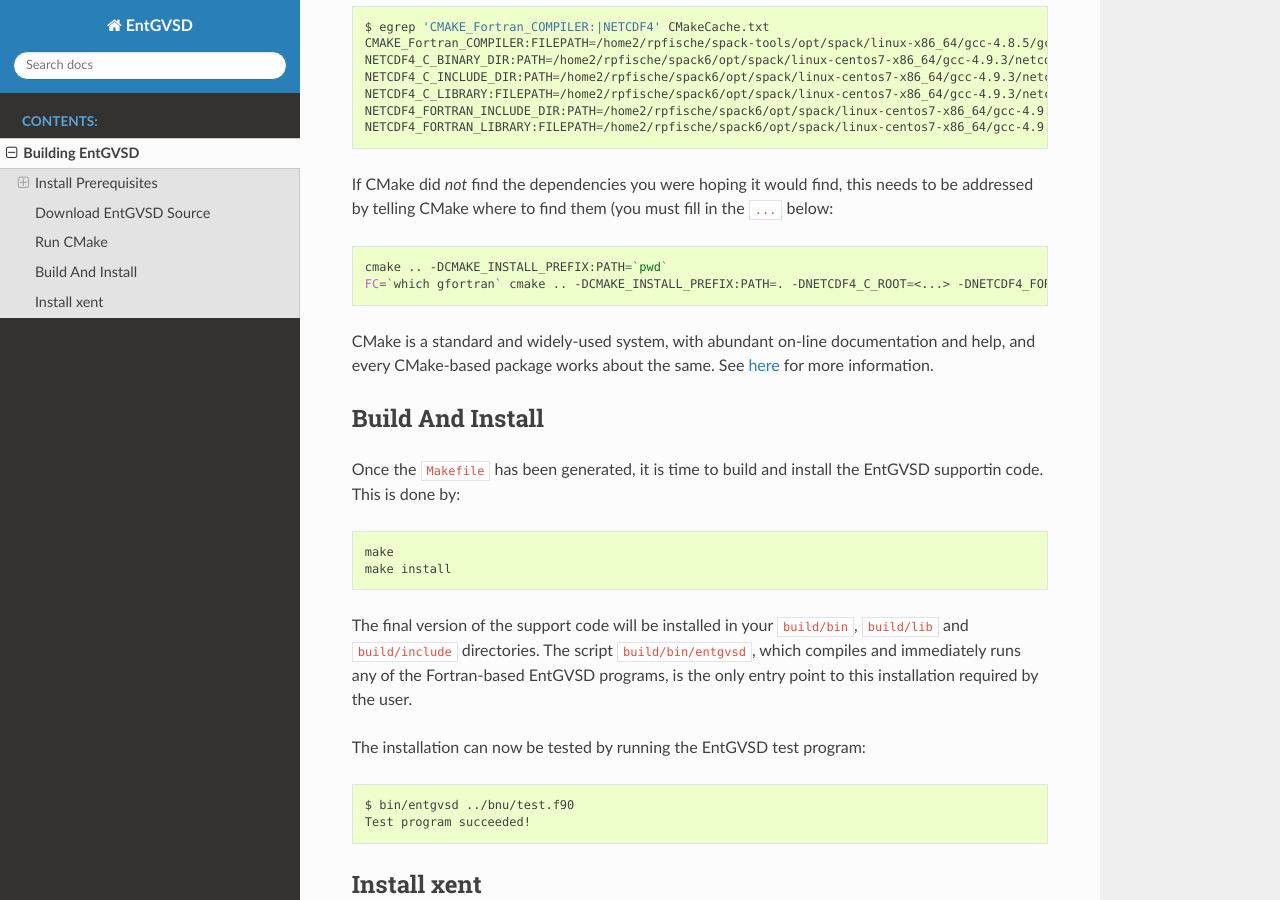
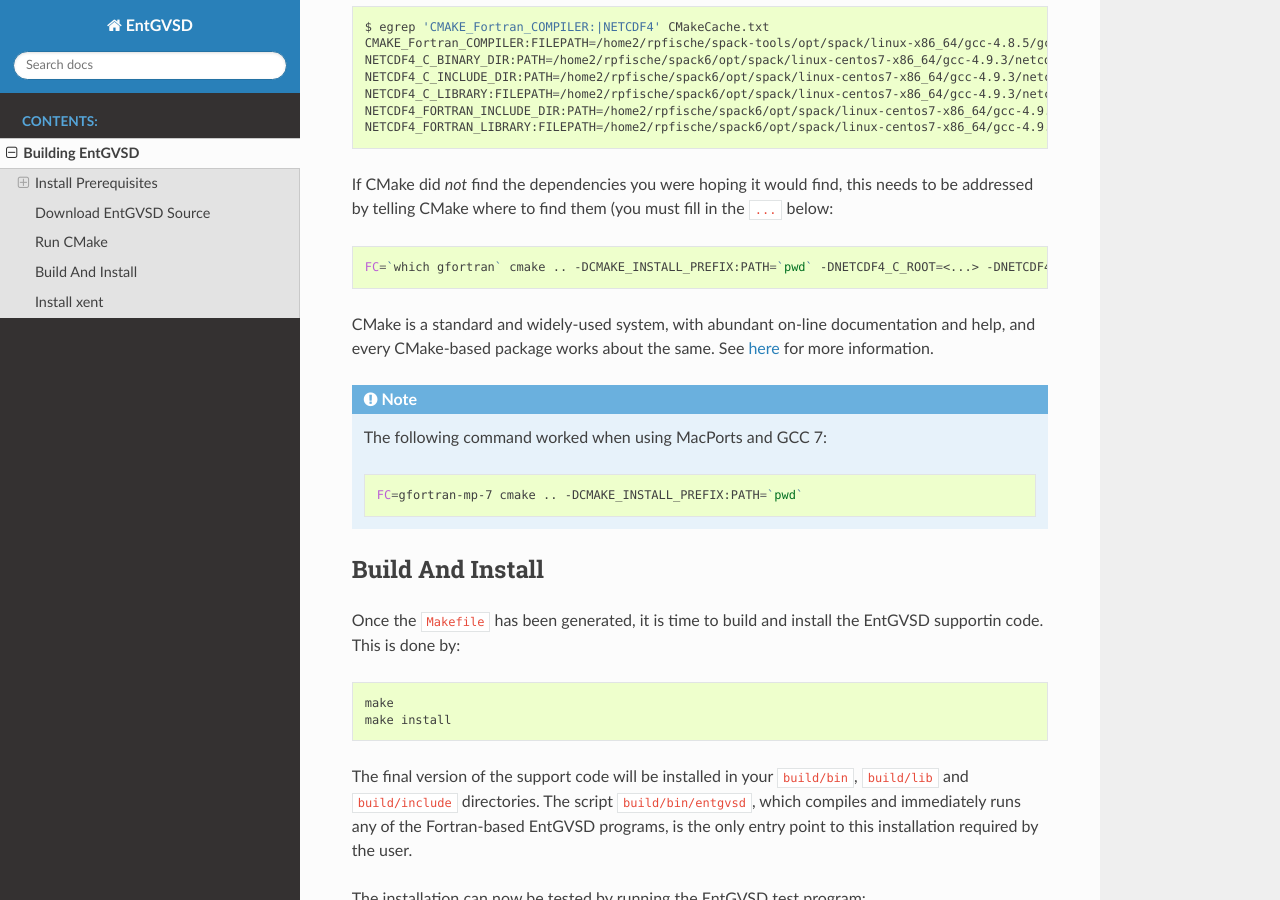
Before and after one commit to ent-tbm/entgvsd1, a Sphinx documentation site: the page built from sphinx/source/building.rst, in a window 1280 px wide and 900 px high, scrolled down 2087 px. Built offline with Sphinx 7.4.7 and the Read the Docs theme 2.0.0, drawn with Linux system fonts in a browser that asks for light colours.

Commit message:
Added and tested install instructions for Mac (using MacPorts)

```diff
--- a/sphinx/source/building.rst
+++ b/sphinx/source/building.rst
@@ -128,12 +128,20 @@
 
 .. code-block:: bash
 
-   cmake .. -DCMAKE_INSTALL_PREFIX:PATH=`pwd`
-   FC=`which gfortran` cmake .. -DCMAKE_INSTALL_PREFIX:PATH=. -DNETCDF4_C_ROOT=<...> -DNETCDF4_FORTRAN_ROOT=<...>
+   FC=`which gfortran` cmake .. -DCMAKE_INSTALL_PREFIX:PATH=`pwd` -DNETCDF4_C_ROOT=<...> -DNETCDF4_FORTRAN_ROOT=<...>
 
 CMake is a standard and widely-used system, with abundant on-line
 documentation and help, and every CMake-based package works about the
 same.  See `here <https://cmake.org>`_ for more information.
+
+.. note::
+
+   The following command worked when using MacPorts and GCC 7:
+
+   .. code-block:: bash
+
+      FC=gfortran-mp-7 cmake .. -DCMAKE_INSTALL_PREFIX:PATH=`pwd`
+
 
 Build And Install
 -----------------
```
Also changed, not shown: 1 other file.
